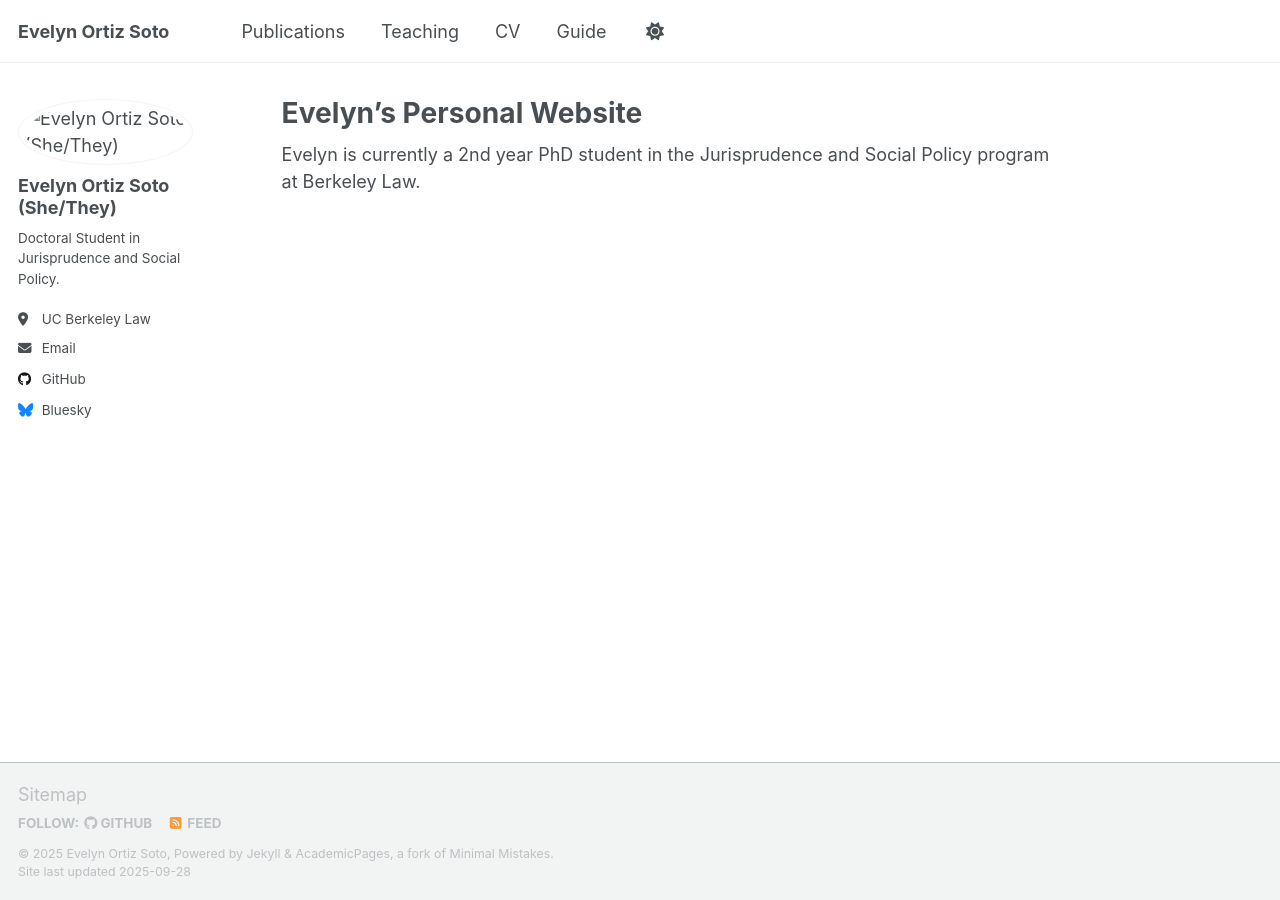
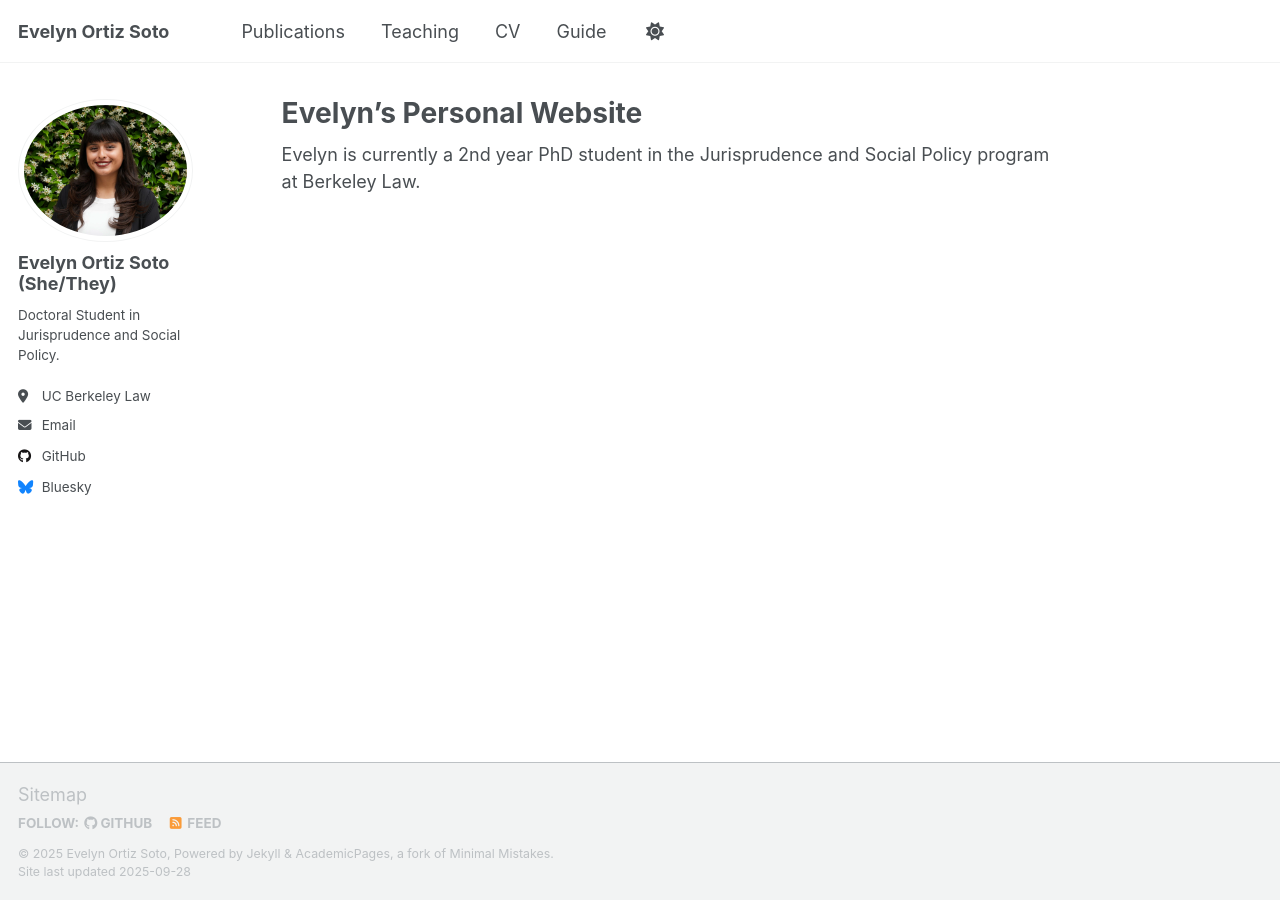
Before and after one commit to evelynortizsoto-jsp/evelynortizsoto-jsp.github.io, a Jekyll site: the page built from _pages/about.md, in a window 1280 px wide. Built offline with Jekyll 4.4.1, drawn with Linux system fonts in a browser that asks for light colours; a script that is not in the unit is left out.

Commit message:
eff my chungus life profile update #500

```diff
--- a/_config.yml
+++ b/_config.yml
@@ -23,7 +23,7 @@ repository               : "academicpages/academicpages.github.io"
 #               Additional customization can be done by editing /_includes/author-profile.html
 author:
   # Biographic information
-  avatar           : "/images/evelyn_profile.png" # Path to your profile image placed in the /images/ folder
+  avatar           : "evelyn_profile.png" # Path to your profile image placed in the /images/ folder
   name             : "Evelyn Ortiz Soto (She/They)"
   pronouns         : # example: "she/her"
   bio              : "Doctoral Student in Jurisprudence and Social Policy."
```
